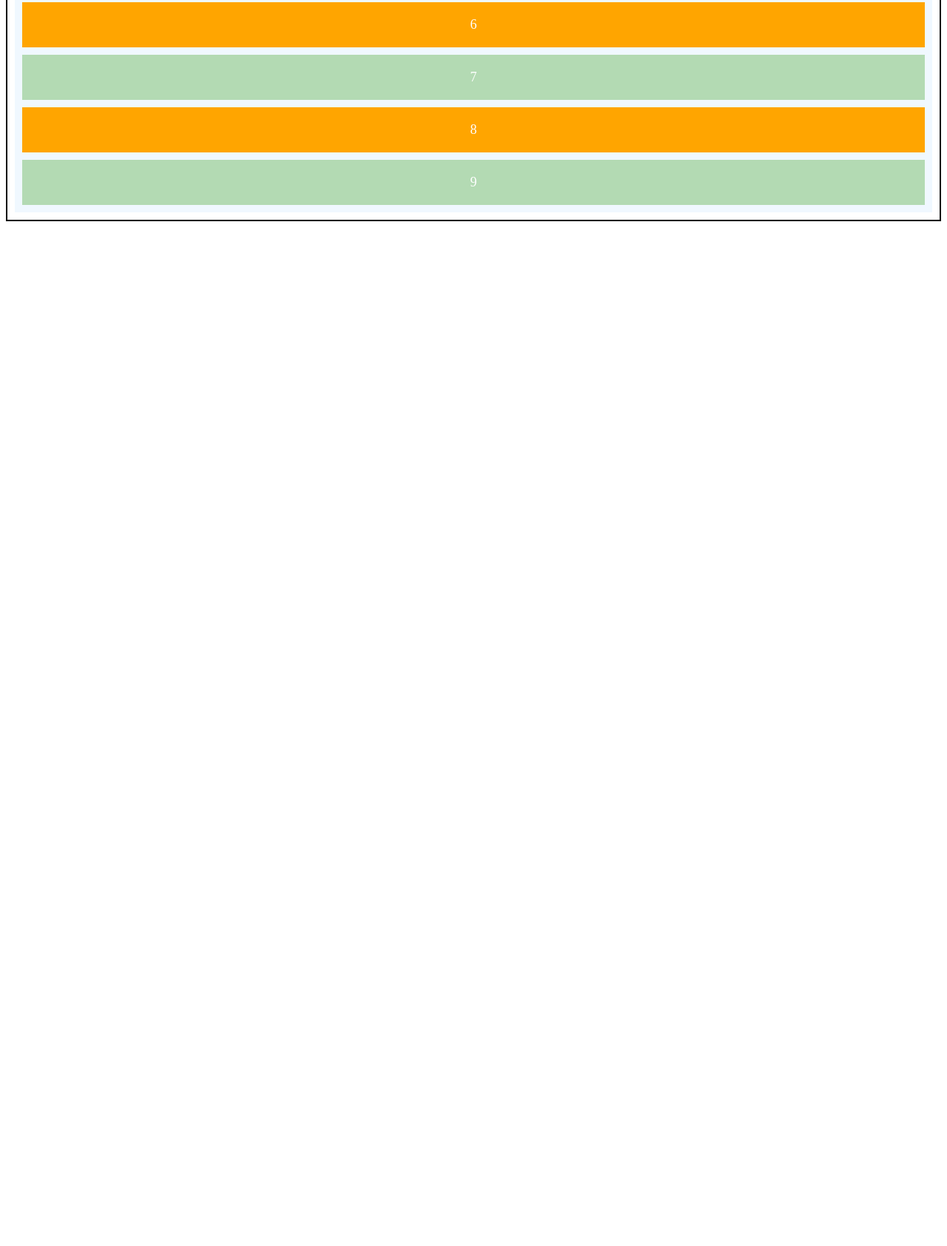
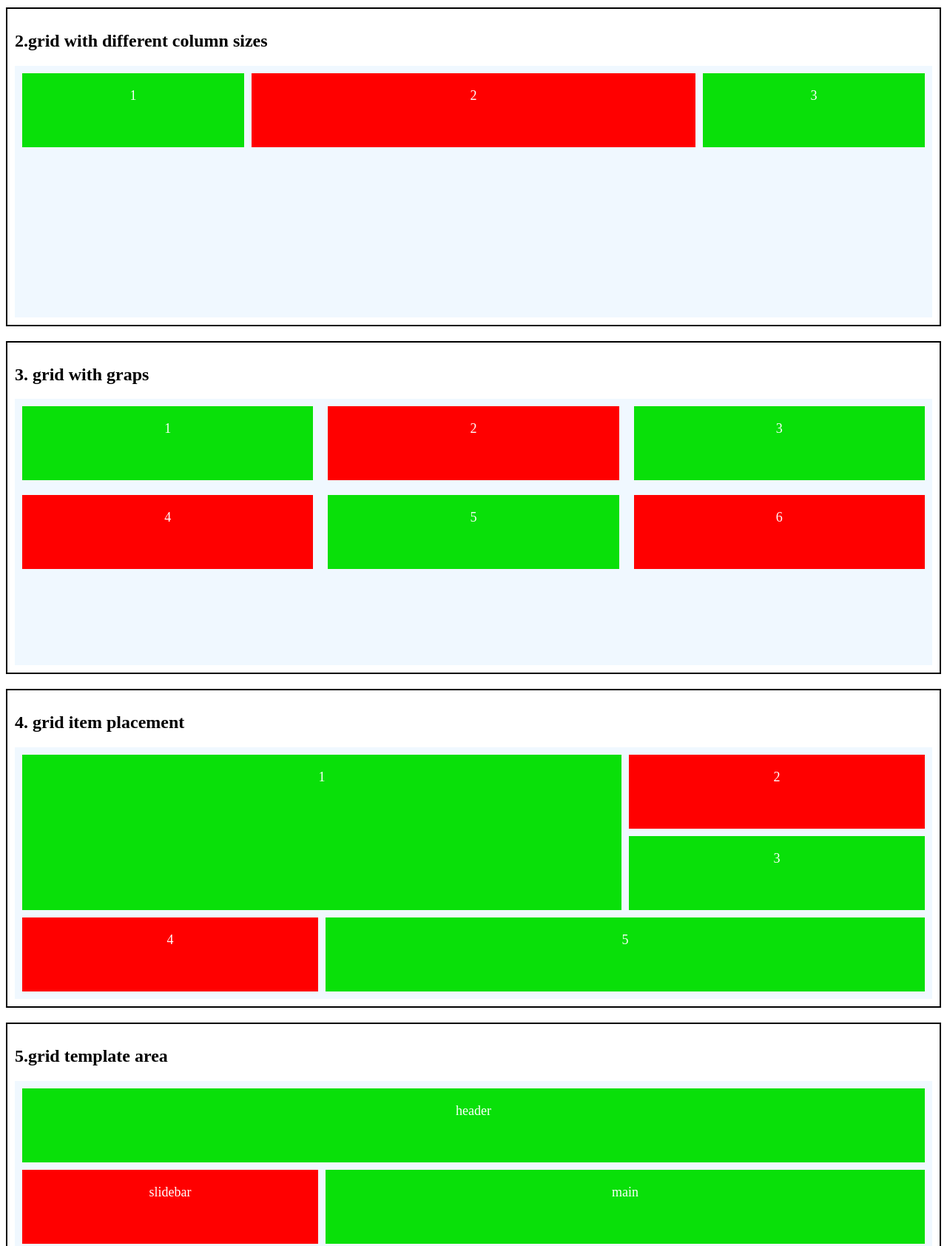
Before and after one commit to tanvir-talha058/Complete-WebDev, a plain HTML site: page coming soon website/gridmasterclass.html in a window 1280 px wide. Shown: the part 449-2133 px from the top of the page at 74% size. Before the commit the page ends 800 px from the top, so only its background shows below. Drawn offline with Linux system fonts and the light colour scheme.

Commit message:
grid practices

```diff
--- /dev/null
+++ b/coming soon website/gridmasterclass.css
@@ -0,0 +1,31 @@
+.box{
+    background-color: rgb(9, 224, 9);
+    color: white;
+    padding: 20px;
+    font-size: 18px;
+    text-align: center;
+}
+.box:nth-child(even){
+    background-color: red;
+}
+h1{
+    color: black;
+}
+.container{
+    background-color: #fff;
+    border: 2px solid black;
+    padding: 10px;
+    margin-bottom: 20px;
+}
+.grid-container {
+    display: grid;
+    background-color: aliceblue;
+    padding: 10px;
+    gap: 10px;
+    grid-template-columns: repeat(3, 1fr);
+    grid-template-rows: repeat(3,100px);
+}
+.box{
+    font-size: 18px;
+    text-align: center;
+}
--- a/coming soon website/gridmasterclass.html
+++ b/coming soon website/gridmasterclass.html
@@ -4,41 +4,11 @@
     <meta charset="UTF-8">
     <meta name="viewport" content="width=device-width, initial-scale=1.0">
     <title>grid masterclass</title>
-    <style>
-        .box{
-            background-color: rgb(179, 218, 179);
-            color: white;
-            padding: 20px;
-            font-size: 18px;
-            text-align: center;
-        }
-        .box:nth-child(even){
-            background-color: orange;
-        }
-        h1{
-            color: black;
-        }
-        .container{
-            background-color: #fff;
-            border: 2px solid black;
-            padding: 10px;
-            margin-bottom: 20px;
-        }
-        .grid-container {
-            display: grid;
-            background-color: aliceblue;
-            padding: 10px;
-            gap: 10px;
-        }
-        .box{
-            font-size: 18px;
-            text-align: center;
-        }
-    </style>
+    <link rel="stylesheet" href="gridmasterclass.css">
 </head>
 <body>
     <div class="container">
-        <h2>grid basic (3*3) </h2>
+        <h2>1.grid basic (3*3) </h2>
         <div class="grid-container">
             <div class="box">1</div>
             <div class="box">2</div>
@@ -53,5 +23,50 @@
         </div>
 
     </div>
+    <div class="container">
+        <h2>2.grid with different column sizes</h2>
+        <div class="grid-container" style="grid-template-columns: 1fr 2fr 1fr">
+            <div class="box">1</div>
+            <div class="box">2</div>
+            <div class="box">3</div>
+        </div>
+    </div>
+    <div class="container">
+        <H2>3. grid with graps</H2>
+        <div class="grid-container" style="grid-template-columns:repeat(3, 1fr);
+        gap: 20px;">
+            <div class="box">1</div>
+            <div class="box">2</div>
+            <div class="box">3</div>
+            <div class="box">4</div>
+            <div class="box">5</div>
+            <div class="box">6</div>
+        </div>
+
+    </div>
+        <div class="container">
+        <H2>4. grid item placement</H2>
+        <div class="grid-container" style="grid-template-columns:repeat(3, 1fr);
+        grid-template-rows: repeat(3,100px);">
+            <div class="box" style="grid-column: 1/3;
+            grid-row: 1/3;">1</div>
+            <div class="box">2</div>
+            <div class="box">3</div>
+            <div class="box">4</div>
+            <div class="box" style="grid-column: 2/4;">5</div>
+
+        </div>
+    </div>
+
+    <div class="container">
+        <h2>5.grid template area</h2>
+        <div class="grid-container"
+        style="grid-template-areas: 'header header header' 'slidebar main main' 'footer footer footer';">
+            <div class="box" style="grid-area:header ;">header</div>
+            <div class="box" style="grid-area: slidebar;">slidebar</div>
+            <div class="box" style="grid-area: main;">main</div>
+            <div class="box" style="grid-area: footer;">footer</div>
+        </div>
+    </div>
 </body>
 </html>
```
